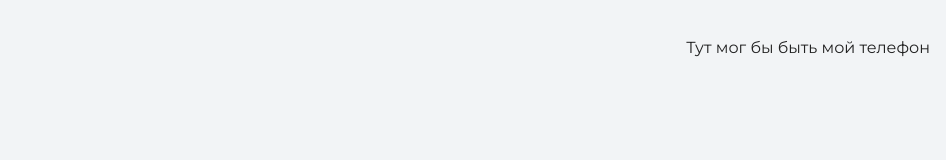
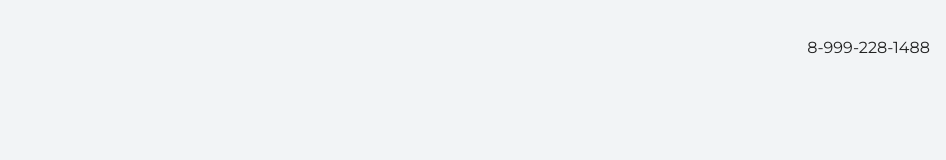
Before and after one commit to Archy-from-Spain/Visit-card, a plain HTML site: page index.html in a window 1280 px wide. Shown: the top 160 px of the page, without its empty margins (334-1280 px from the left). Drawn offline with nearby package versions, Linux system fonts and the light colour scheme.

Commit message:
Change text on main page

```diff
--- a/index.html
+++ b/index.html
@@ -9,7 +9,7 @@
 
   <body>
     <header class="page-header">
-      <div class="container"> Тут мог бы быть мой телефон </div>
+      <div class="container"> 8-999-228-1488 </div>
     </header>
 
     <section class="hero-image">
```
